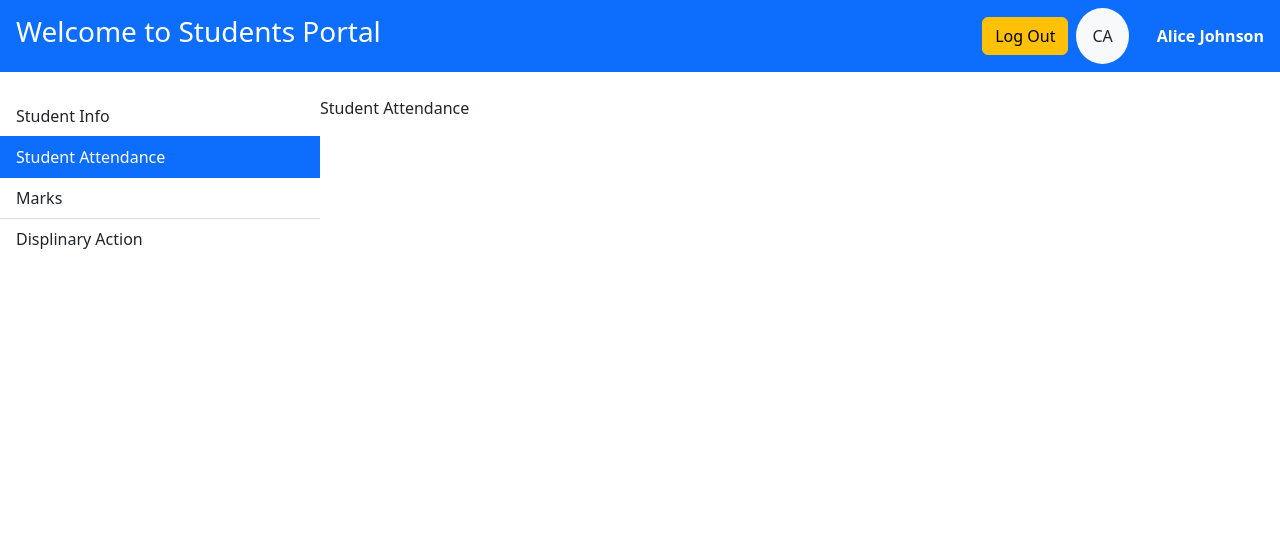
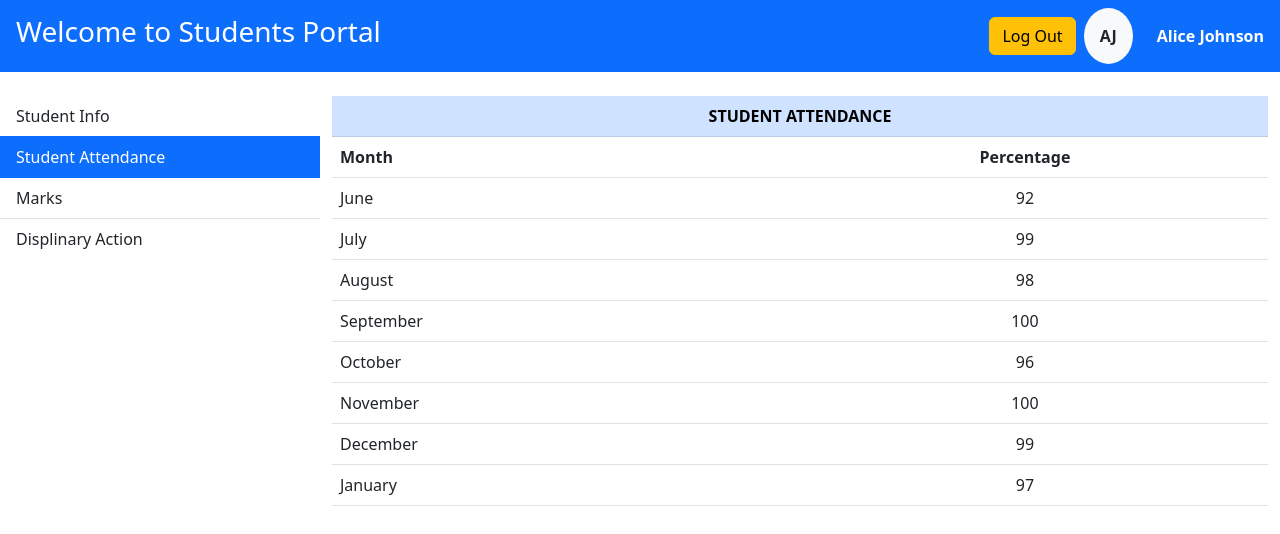
Before and after one commit to ClintonArchison/React-Mini-Project, a React (Vite) app: page / in a window 1280 px wide. Both pictures are taken after a click on the item "Student Attendance". Shown: the top 534 px of the page. Built offline with nearby package versions, Linux system fonts and the light colour scheme.

Commit message:
added information

```diff
--- a/src/components/DashBoard.tsx
+++ b/src/components/DashBoard.tsx
@@ -4,8 +4,9 @@ import { SideNav } from "./SideNav";
 import styles from "./DashBoard.module.css";
 import { StudentInfo } from "./StudentInfo";
 import { StudentAttendance } from "./StudentAttendance";
-
+import { DisplinaryAction } from "./DisplinaryAction";
 import studentDetails from "../data.json";
+import { Marks } from "./Marks";
 const DashBoard: React.FC = () => {
   const [currentTab, setCurrentTab] = useState(1) as any;
 
@@ -25,6 +26,10 @@ const DashBoard: React.FC = () => {
                 return <StudentInfo data={studentDetails} />;
               case 2:
                 return <StudentAttendance data={studentDetails} />;
+                case 3:
+                  return <Marks data={studentDetails}/>;
+                  case 4:
+                    return <DisplinaryAction data={studentDetails}/>
               default:
                 return <StudentInfo data={studentDetails} />;
             }
--- /dev/null
+++ b/src/components/DisplinaryAction.tsx
@@ -0,0 +1,25 @@
+export function DisplinaryAction({ data }: any) {
+    return <>
+        <div className="container">
+            <table width='100%' className="table">
+                <thead>
+                    <tr>
+                        <td colSpan={3} align='center' className="table-primary"><b>DISIPLINARY ACTION</b></td>
+                    </tr>
+                </thead>
+                <tbody>
+                    <tr>
+                        <td><b>Disiplinary Action</b></td>
+                        <td><b>Done On</b></td>
+                        <td align="center"><b>Punishment Given</b></td>
+                    </tr>
+                    <tr>
+                        <td>{data.students[0].disciplinary_actions}</td>
+                        <td>{data.students[0].disciplinary_actions_date}</td>
+                        <td align="center">{data.students[0].punishment_given}</td>
+                    </tr>
+                </tbody>
+            </table>
+        </div>
+    </>
+}
--- a/src/components/Marks.tsx
+++ b/src/components/Marks.tsx
@@ -1,3 +1,43 @@
-export function Marks() {
-  return <></>;
+export function Marks({ data }: any) {
+  return <>
+    <div className="container">
+      <table width='100%' className="table">
+        <thead>
+          <tr><td colSpan={2} align='center' className="table-primary"><b>STUDENT MARKS</b></td></tr>
+          <tr>
+            <td><b>Subjects</b></td>
+            <td align="center"><b>Marks</b></td>
+          </tr>
+        </thead>
+        <tbody>
+        <tr>
+            <td>Tamil</td>
+            <td align="center">{data.students[0].marks[0]}</td>
+          </tr>
+          <tr>
+            <td>English</td>
+            <td align="center">{data.students[0].marks[1]}</td>
+          </tr>
+          <tr>
+            <td>Science</td>
+            <td align="center">{data.students[0].marks[2]}</td>
+          </tr>
+          <tr>
+            <td>Mathematics</td>
+            <td align="center">{data.students[0].marks[3]}</td>
+          </tr>
+          <tr>
+            <td>Social Studies</td>
+            <td align="center">{data.students[0].marks[4]}</td>
+          </tr>
+        </tbody>
+        <tfoot>
+          <tr className="table-group-divider">
+            <td><b>Overall Attendance Percentage</b></td>
+            <td align="center"><b>{data.students[0].total_marks[0]}</b></td>
+          </tr>
+        </tfoot>
+      </table>
+    </div>
+  </>;
 }
--- a/src/components/NavBar.tsx
+++ b/src/components/NavBar.tsx
@@ -8,10 +8,10 @@ export function NavBar({ data }: any) {
             Log Out
           </button>
         </form>
-        <div className="rounded-circle bg-light text-dark p-3 me-2">CA</div>
-        <p className="mb-0 ms-1 p-3 text-white">
+        <div className="rounded-circle bg-light text-dark p-3 me-1"><b>{data.students[0].short_name}</b></div>
+        <div><p className="mb-0 ms-1 p-3 text-white">
           <b> {data.students[0].full_name}</b>
-        </p>
+        </p></div>
       </nav>
     </>
   );
--- a/src/components/StudentAttendance.tsx
+++ b/src/components/StudentAttendance.tsx
@@ -1,3 +1,49 @@
 export function StudentAttendance({ data }: any) {
-  return <>Student Attendance</>;
+  return <>
+    <div className="container">
+      <table width='100%' className="table">
+        <thead>
+          <tr><td colSpan={2} align='center' className="table-primary"><b>STUDENT ATTENDANCE</b></td></tr>
+          <tr>
+            <td ><b>Month</b></td>
+            <td align="center"><b>Percentage</b></td>
+          </tr>
+        </thead>
+        <tbody>
+          <tr>
+            <td>June</td>
+            <td align="center">{data.students[0].attendance[0]}</td>
+          </tr>
+          <tr>
+            <td>July</td>
+            <td align="center">{data.students[0].attendance[1]}</td>
+          </tr>
+          <tr>
+            <td>August</td>
+            <td align="center">{data.students[0].attendance[2]}</td>
+          </tr>
+          <tr>
+            <td>September</td>
+            <td align="center">{data.students[0].attendance[3]}</td>
+          </tr>
+          <tr>
+            <td>October</td>
+            <td align="center">{data.students[0].attendance[4]}</td>
+          </tr>
+          <tr>
+            <td>November</td>
+            <td align="center">{data.students[0].attendance[5]}</td>
+          </tr>
+          <tr>
+            <td>December</td>
+            <td align="center">{data.students[0].attendance[6]}</td>
+          </tr>
+          <tr>
+            <td>January</td>
+            <td align="center">{data.students[0].attendance[7]}</td>
+          </tr>
+        </tbody>
+      </table>
+    </div>
+  </>;
 }
--- a/src/components/StudentInfo.tsx
+++ b/src/components/StudentInfo.tsx
@@ -3,39 +3,43 @@ export function StudentInfo({ data }: any) {
     <div className="container">
       <table width='100%' className="table">
         <thead>
-          <tr><td colspan='2' align='center' className="table-primary" >Student Info</td></tr>
+          <tr><td colSpan={2} align='center' className="table-primary" ><b>STUDENT INFORMATION</b></td></tr>
         </thead>
         <tbody>
           <tr>
-            <td>Full Name:</td>
+            <td>Full Name</td>
             <td>{data.students[0].full_name}</td>
           </tr>
           <tr>
-            <td>Birth Marks:</td>
+            <td>Birth Marks</td>
             <td>{data.students[0].birth_marks}</td>
           </tr>
           <tr>
-            <td>Father Name:</td>
-            <td>{data.students[0].birth_marks}</td>
+            <td>Father Name</td>
+            <td>{data.students[0].father_name}</td>
           </tr>
           <tr>
-            <td>Mother Name:</td>
+            <td>Mother Name</td>
             <td>{data.students[0].mother_name}</td>
           </tr>
           <tr>
-            <td>Phone number:</td>
+            <td>Phone number</td>
             <td>{data.students[0].phone_number}</td>
           </tr>
           <tr>
-            <td>City:</td>
+            <td>Academic Year</td>
+            <td>{data.students[0].academic_year}</td>
+          </tr>
+          <tr>
+            <td>City</td>
             <td>{data.students[0].city}</td>
           </tr>
           <tr>
-            <td>State:</td>
+            <td>State</td>
             <td>{data.students[0].state}</td>
           </tr>
           <tr>
-            <td>PinCode:</td>
+            <td>PinCode</td>
             <td>{data.students[0].pin}</td>
           </tr>
         </tbody>
--- a/src/data.json
+++ b/src/data.json
@@ -3,6 +3,7 @@
     {
       "username": "student01",
       "password": "pass01",
+      "short_name":"AJ",
       "full_name": "Alice Johnson",
       "phone_number": "123-456-7890",
       "father_name": "John Johnson",
@@ -14,9 +15,13 @@
       "grade": "4th Grade",
       "sports": ["Basketball"],
       "academic_year": "2023-2024",
-      "marks": { "Mathematics": 85, "Science": 82, "English": 78 },
-      "attendance": 92,
-      "disciplinary_actions": null
+      "marks": [94, 85, 82, 78 , 87],
+      "attendance":[92, 99, 98, 100, 96, 100, 99, 97],
+      "overall_percentage":[97],
+      "total_marks":[426],
+      "disciplinary_actions": "Late submission",
+      "disciplinary_actions_date": "22-Jan-2024",
+      "punishment_given": "Excuse with Warning"
     },
     {
       "username": "student02",
@@ -32,7 +37,7 @@
       "grade": "5th Grade",
       "sports": ["Soccer"],
       "academic_year": "2023-2024",
-      "marks": { "Mathematics": 75, "Science": 88, "English": 82 },
+      "marks": { "Mathematics": 75, "Science": 88, "English": 82,"Environmental Studies": 65,"Social": 55 },
       "attendance": 95,
       "disciplinary_actions": "Late submission"
     },
@@ -50,9 +55,10 @@
       "grade": "4th Grade",
       "sports": ["Tennis"],
       "academic_year": "2023-2024",
-      "marks": { "Mathematics": 90, "Science": 91, "English": 89 },
+      "marks": { "Mathematics": 90, "Science": 91, "English": 89,"Environmental Studies": 62,"Social": 77 },
       "attendance": 88,
       "disciplinary_actions": null
     }
   ]
+
 }
```
